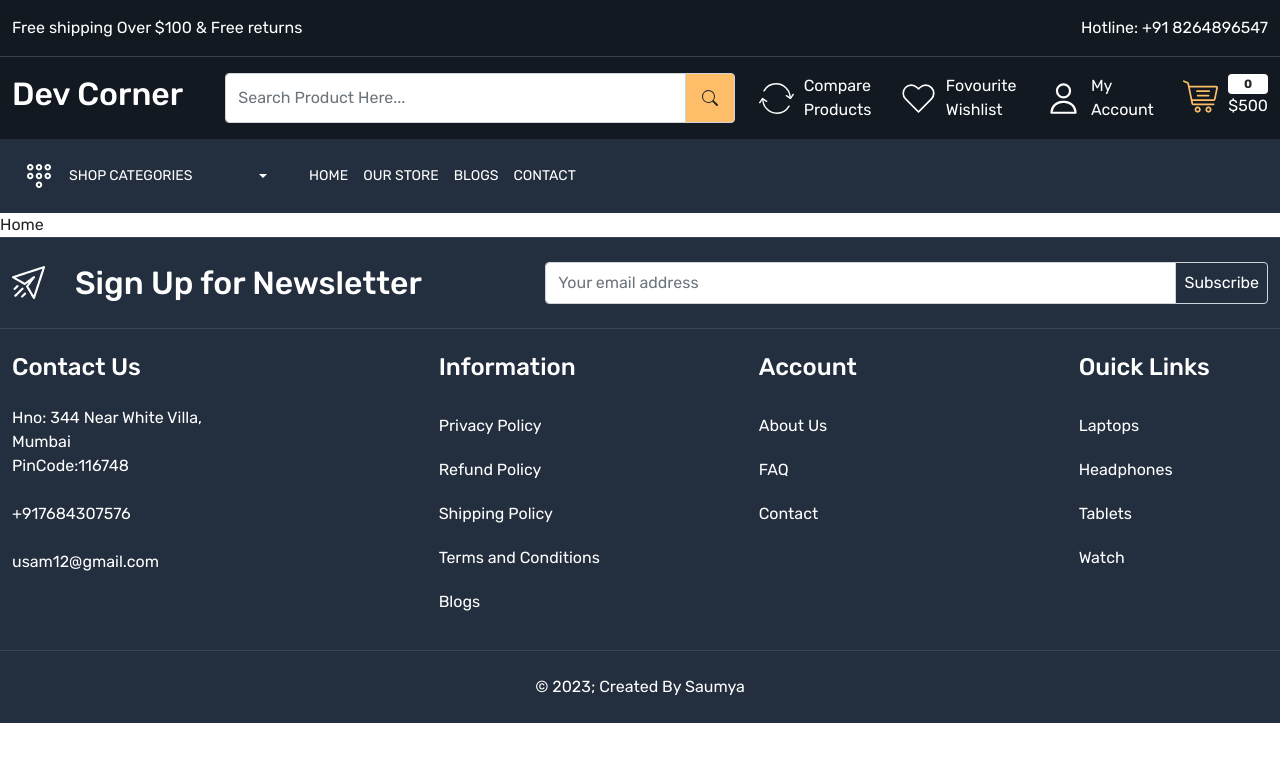
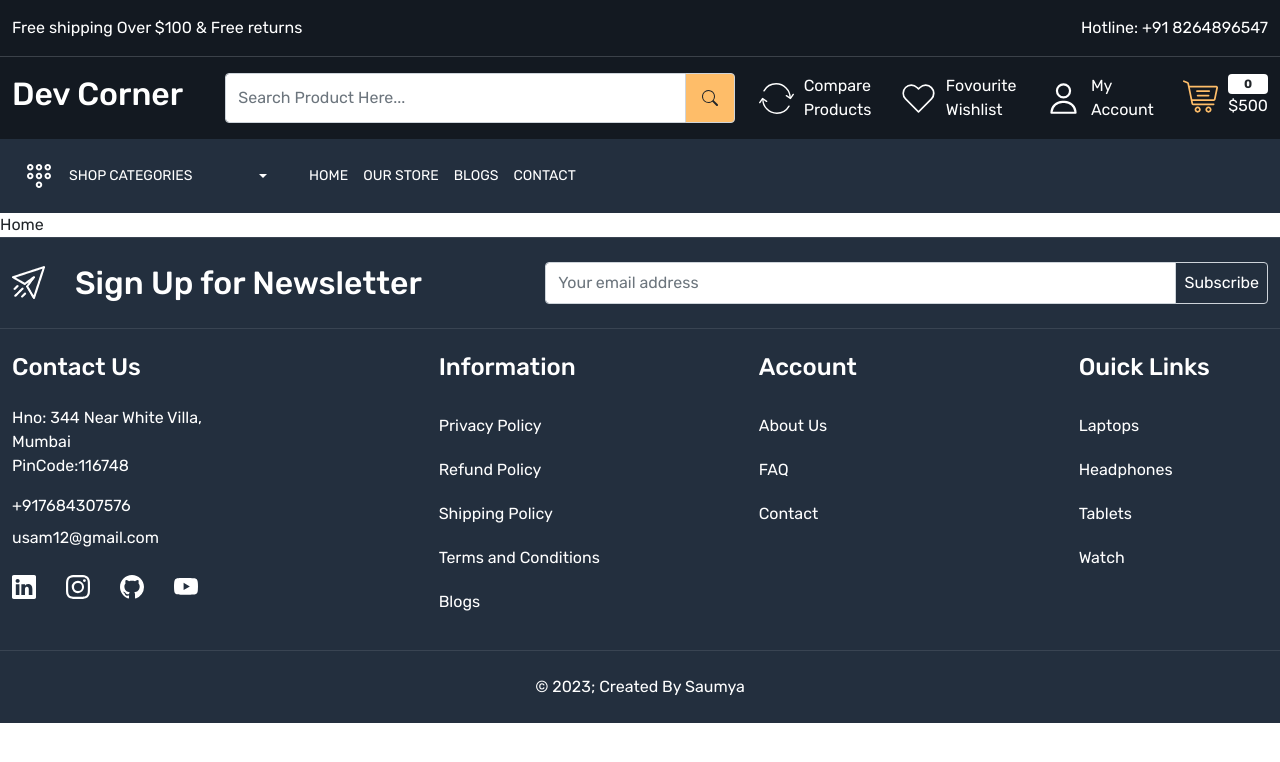
Before and after one commit to sam1090/ecommerce, a React (Create React App) app in the folder client/: page / in a window 1280 px wide. Shown: the top 762 px of the page. Built offline with nearby package versions, Linux system fonts and the light colour scheme.

Commit message:
Footer Page Completed

```diff
--- a/client/src/components/Footer.js
+++ b/client/src/components/Footer.js
@@ -1,5 +1,6 @@
 import React from "react";
 import { Link } from "react-router-dom";
+import { BsLinkedin, BsInstagram, BsYoutube, BsGithub } from "react-icons/bs";
 
 const Footer = () => {
   return (
@@ -43,16 +44,31 @@ const Footer = () => {
                 </address>
                 <a
                   href="tel : +917684307576"
-                  className="mt-4 text-white mb-2 d-block"
+                  className="mt-3 text-white mb-1 d-block"
                 >
                   +917684307576
                 </a>
                 <a
                   href="mailto:usam12@gmail.com"
-                  className="mt-4 text-white mb-2 d-block"
+                  className="mt-2 text-white mb-0 d-block"
                 >
                   usam12@gmail.com
                 </a>
+                <div className="social-icons d-flex align-items-center gap-30 mt-4">
+                  <a href="" className="text-white">
+                    <BsLinkedin className="fs-4" />
+                  </a>
+                  <a href="" className="text-white">
+                    <BsInstagram className="fs-4" />
+                  </a>
+                  <a href="" className="text-white">
+                    <BsGithub className="fs-4" />
+                  </a>
+                  <a href="" className="text-white">
+                    <BsYoutube className="fs-4" />
+                  </a>
+                  <a href=""></a>
+                </div>
               </div>
             </div>
             <div className="col-3">
```
